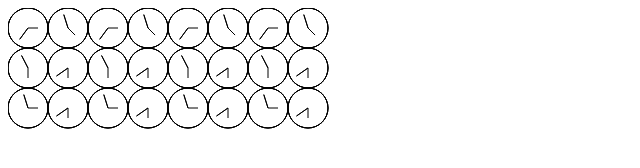
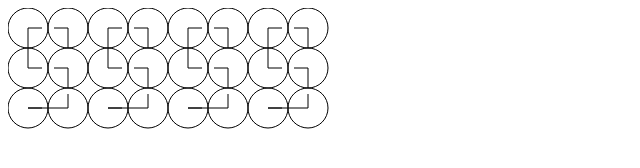
Before and after one commit to fjanos92/c2xntb_ergonomikus_1, a plain HTML site: page c2xntb_hf4/clockclock.html in a window 1280 px wide. Shown: the whole page, without its empty margins (0-640 px from the left). Drawn offline with nearby package versions, Linux system fonts and the light colour scheme.

Commit message:
added numbers

```diff
--- a/c2xntb_hf4/index2.html
+++ b/c2xntb_hf4/clockclock.html
@@ -19,8 +19,8 @@
         var bigAng;
 
    this.setAngles = function (small, big){
-        smallAng = small*(Math.PI/180);
-        bigAng = big*(180/Math.PI);
+        smallAng = (small)*(Math.PI/180);
+        bigAng = (big)*(Math.PI/180);
     }
 
     this.draw = function(){
@@ -28,14 +28,25 @@
         ctx.arc(x, y, radius, 0, 2*Math.PI);
         ctx.stroke();
 
-        drawHand(bigAng, radius*0.7, 1);
-        drawHand(smallAng, radius*0.5, 1);
+        drawHand(bigAng, radius, 1);
+        drawHand(smallAng, radius*0.7, 1);
     }
 
-    function drawHand(theta, length, width) {
-        ctx.moveTo(x,y);
-        ctx.lineTo(x + length * Math.cos(theta), y + length * Math.sin(theta));
-        ctx.stroke();
+    function drawHand(pos, length, width) {
+
+      ctx.beginPath();
+      ctx.lineWidth = width;
+      //ctx.lineCap = "round";
+
+      ctx.translate(x, y);
+      ctx.moveTo(0,0);
+      ctx.rotate(90*(Math.PI/180));
+      ctx.rotate(-pos);
+      ctx.lineTo(0, -length);
+      ctx.stroke();
+      ctx.rotate(pos);
+      ctx.rotate(-90*(Math.PI/180));
+      ctx.translate(-x,-y);
     }
 }
 
@@ -59,14 +70,35 @@ function drawDigit(ctx, x, y, distX, distY, radius){
      var canvas = document.getElementById("canvas");
      var ctx = canvas.getContext("2d");
      var digits = [];
-     var dig =  [[0,45],[45,90],[90,115],[90,180],[0,90],[90,180]];
+	 var num = [];
+     //zero
+     num.push([[0,270],[180,270],[90,270],[90,270],[0,90],[90,180]]);
+     //onw
+     num.push([[225,225],[180,270],[225,225],[90,270],[225,225],[90,90]]);
+     //two
+     num.push([[270,0],[180,270],[0,270],[180,90],[0,90], [90, 180]]);
+     //three
+     num.push([[0,0],[180,270],[0,0],[90,180],[0,0],[90,180]]);
+	 //four
+     num.push([[270,270],[225,225],[0,90],[180,270],[225,225],[90,90]]);
+	 //five
+     num.push([[0,270],[180,180],[0,90],[180,270],[0,0],[90,180]]);
+	 //six
+     num.push([[0,270],[180,180],[0,270],[180,270],[0,90],[90,180]]);
+	 //seven
+     num.push([[0,0],[180,270],[225,225],[90,270],[225,225],[90,90]]);
+	 //eight
+     num.push([[0,270],[180,270],[0,90],[180,270],[0,90],[90,180]]);
+	 //nine
+	 num.push([[0,270],[180,270],[0,90],[180,270],[0,0],[90,180]]);
+
 
      for(var i= 0; i< 4; i++ )
      {
          digit = drawDigit(ctx, i*80, 0, 40, 40, 20);
          for(var j=0; j<6; j++)
          {
-             digit[j].setAngles(dig[j][0], dig[j][1]);
+             digit[j].setAngles(num[9][j][0], num[9][j][1]);
          }
 
          digits.push(digit);
```
